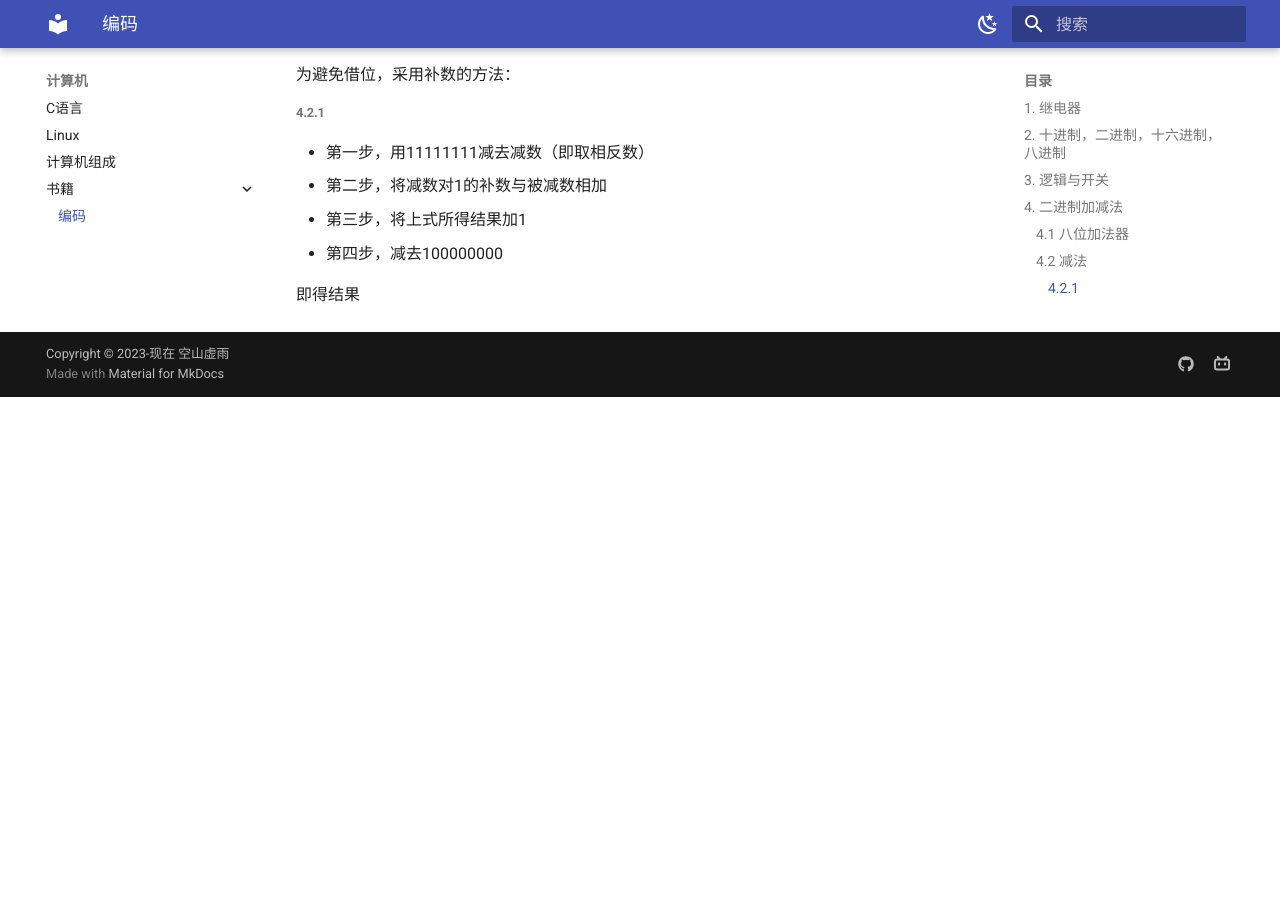
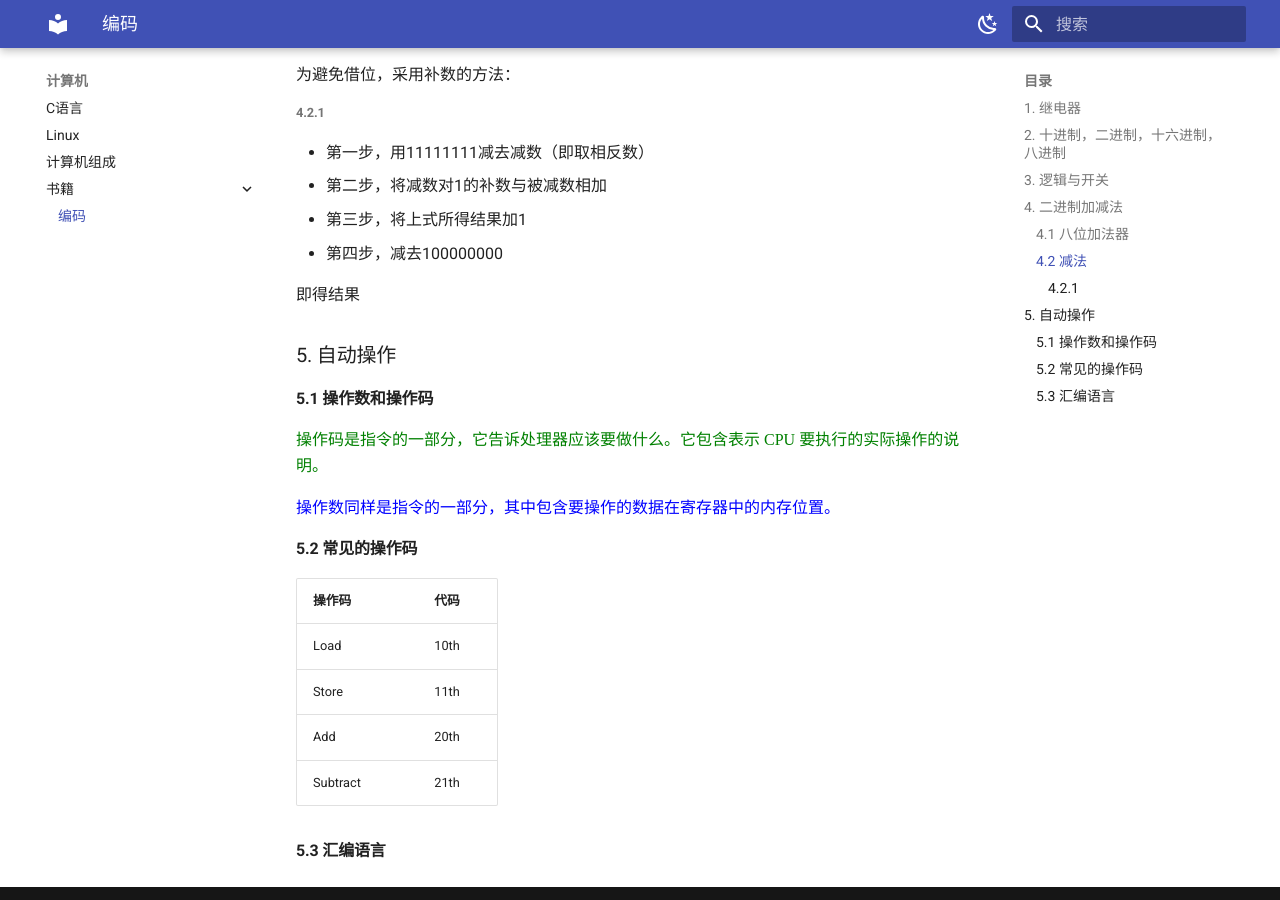
Before and after one commit to KongshanXuyu/zh-blog, an MkDocs documentation site: the page built from docs/计算机/书籍/编码/文件.md, in a window 1280 px wide and 900 px high, scrolled down 2137 px. Built offline with MkDocs 1.6.1 and Material for MkDocs 9.7.7, drawn with Linux system fonts in a browser that asks for light colours; before the commit the page ends 2534 px from its top, so only the background shows below that.

Commit message:
2023-12-13_21:09:29 update

```diff
--- a/docs/计算机/书籍/编码/文件.md
+++ b/docs/计算机/书籍/编码/文件.md
@@ -71,3 +71,22 @@
 - 第四步，减去100000000
 
 即得结果
+
+### 5. 自动操作
+
+#### 5.1 操作数和操作码
+
+<font face="逐浪立楷" color=green size=3>操作码是指令的一部分，它告诉处理器应该要做什么。它包含表示 CPU 要执行的实际操作的说明。</font>
+
+<font face="逐浪花体" color=blue>操作数同样是指令的一部分，其中包含要操作的数据在寄存器中的内存位置。</font>
+
+#### 5.2 常见的操作码
+
+| 操作码 | 代码 |
+| ------ | :--: |
+| Load   | 10th |
+| Store  | 11th |
+| Add | 20th |
+| Subtract | 21th |
+
+#### 5.3 汇编语言
```
